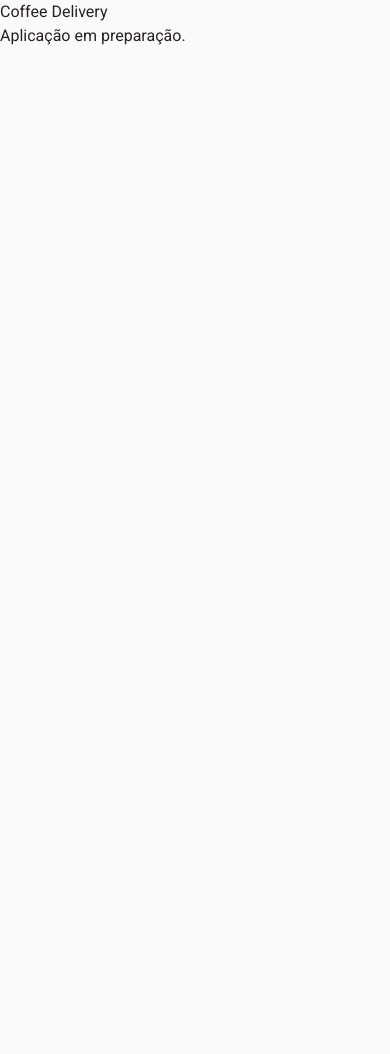
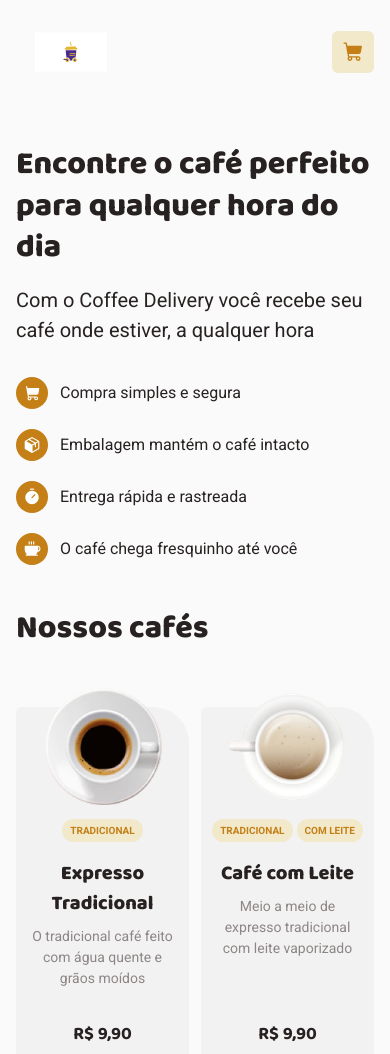
Before and after one commit to Jonhsantos/coffee-delivery-spa, a React (Vite) app: page / in a window 390 px wide. Shown: the top 1054 px of the page. Before the commit the page ends 844 px from the top, so only its background shows below. Built offline with nearby package versions, Linux system fonts and the light colour scheme.

Commit message:
feat: iniciar home e navegacao

```diff
--- a/src/App.tsx
+++ b/src/App.tsx
@@ -1,8 +1,127 @@
-export default function App() {
+import { BrowserRouter, Link, Route, Routes } from 'react-router'
+import { Coffee, Package, ShoppingCart, Timer } from '@phosphor-icons/react'
+import { useState } from 'react'
+import logo from './assets/logo-cafe-rodinhas.svg'
+import { QuantityControl } from './components/QuantityControl'
+import { coffees } from './data/coffees'
+import { useCart } from './hooks/useCart'
+import type { Coffee as CoffeeType } from './types/coffee'
+import { formatBRL } from './utils/money'
+import './styles/app.css'
+
+function Card({ coffee }: { coffee: CoffeeType }) {
+  const [quantity, setQuantity] = useState(1)
+  const [added, setAdded] = useState(false)
+  const { addItem } = useCart()
   return (
-    <main className="bg-surface-page text-text-primary">
-      <h1>Coffee Delivery</h1>
-      <p>Aplicação em preparação.</p>
+    <article className="coffee-card">
+      <img src={coffee.imageUrl} alt={coffee.name} />
+      <div className="tags">
+        {(coffee.tags ?? [coffee.category]).map((tag) => (
+          <span key={tag}>{tag}</span>
+        ))}
+      </div>
+      <h3>{coffee.name}</h3>
+      <p>{coffee.description}</p>
+      <div className="card-actions">
+        <strong>{formatBRL(coffee.priceCents)}</strong>
+        <QuantityControl
+          productName={coffee.name}
+          quantity={quantity}
+          onChange={setQuantity}
+        />
+        <button
+          className="add-button"
+          aria-label={`Adicionar ${coffee.name} ao carrinho`}
+          onClick={() => {
+            addItem(coffee.id, quantity)
+            setAdded(true)
+          }}
+        >
+          <ShoppingCart size={22} weight="fill" />
+        </button>
+      </div>
+      <span className="sr-only" role="status">
+        {added ? `${coffee.name} adicionado ao carrinho` : ''}
+      </span>
+    </article>
+  )
+}
+
+function Home() {
+  return (
+    <main>
+      <section className="hero container">
+        <div>
+          <h1>Encontre o café perfeito para qualquer hora do dia</h1>
+          <p>
+            Com o Coffee Delivery você recebe seu café onde estiver, a qualquer
+            hora
+          </p>
+          <ul className="benefits">
+            <li>
+              <ShoppingCart weight="fill" /> Compra simples e segura
+            </li>
+            <li>
+              <Package weight="fill" /> Embalagem mantém o café intacto
+            </li>
+            <li>
+              <Timer weight="fill" /> Entrega rápida e rastreada
+            </li>
+            <li>
+              <Coffee weight="fill" /> O café chega fresquinho até você
+            </li>
+          </ul>
+        </div>
+        <img className="hero-image" src={coffees[0].imageUrl} alt="" />
+      </section>
+      <section className="container catalog">
+        <h2>Nossos cafés</h2>
+        <div className="coffee-grid">
+          {coffees.map((coffee) => (
+            <Card key={coffee.id} coffee={coffee} />
+          ))}
+        </div>
+      </section>
     </main>
   )
 }
+
+function Placeholder({ title }: { title: string }) {
+  return (
+    <main className="container">
+      <h1>{title}</h1>
+      <Link to="/">Voltar para a Home</Link>
+    </main>
+  )
+}
+
+export default function App() {
+  const { unitCount } = useCart()
+  return (
+    <BrowserRouter>
+      <header className="container header">
+        <Link to="/" aria-label="Café Rodinhas - início">
+          <img src={logo} alt="Café Rodinhas" />
+        </Link>
+        <Link
+          className="cart-link"
+          to="/checkout"
+          aria-label={`Carrinho: ${unitCount} unidades`}
+        >
+          <ShoppingCart size={22} weight="fill" />
+          {unitCount > 0 && <span>{unitCount}</span>}
+        </Link>
+      </header>
+      <Routes>
+        <Route path="/" element={<Home />} />
+        <Route path="/checkout" element={<Placeholder title="Checkout" />} />
+        <Route path="/success" element={<Placeholder title="Confirmação" />} />
+        <Route
+          path="*"
+          element={<Placeholder title="Página não encontrada" />}
+        />
+      </Routes>
+    </BrowserRouter>
+  )
+}
--- /dev/null
+++ b/src/styles/app.css
@@ -0,0 +1,186 @@
+.container {
+  width: min(1120px, calc(100% - 32px));
+  margin-inline: auto;
+}
+.header {
+  height: 104px;
+  display: flex;
+  align-items: center;
+  justify-content: space-between;
+}
+.header img {
+  width: 110px;
+  max-height: 72px;
+}
+.cart-link,
+.add-button {
+  position: relative;
+  display: grid;
+  place-items: center;
+  border: 0;
+  border-radius: 6px;
+  padding: 10px;
+}
+.cart-link {
+  color: var(--color-yellow-dark);
+  background: var(--color-yellow-light);
+}
+.cart-link span {
+  position: absolute;
+  right: -8px;
+  top: -8px;
+  border-radius: 50%;
+  padding: 3px 6px;
+  color: white;
+  background: var(--color-yellow-dark);
+  font-size: 12px;
+}
+.hero {
+  display: grid;
+  grid-template-columns: 3fr 2fr;
+  align-items: center;
+  gap: 48px;
+  padding-block: 80px;
+}
+h1,
+h2,
+h3 {
+  font-family: var(--font-title);
+  font-weight: 800;
+}
+.hero h1 {
+  font-size: clamp(32px, 4vw, 48px);
+  line-height: 1.3;
+}
+.hero p {
+  font-size: 20px;
+  margin-top: 16px;
+}
+.hero-image {
+  width: min(80%, 320px);
+  justify-self: center;
+}
+.benefits {
+  display: grid;
+  grid-template-columns: repeat(2, 1fr);
+  gap: 20px;
+  margin-top: 56px;
+  list-style: none;
+  padding: 0;
+}
+.benefits li {
+  display: flex;
+  align-items: center;
+  gap: 12px;
+}
+.benefits svg {
+  flex: none;
+  color: white;
+  background: var(--color-yellow-dark);
+  border-radius: 50%;
+  padding: 7px;
+  width: 32px;
+  height: 32px;
+}
+.catalog {
+  padding-bottom: 80px;
+}
+.catalog h2 {
+  font-size: 32px;
+  margin-bottom: 54px;
+}
+.coffee-grid {
+  display: grid;
+  grid-template-columns: repeat(4, 1fr);
+  gap: 40px 32px;
+}
+.coffee-card {
+  background: var(--surface-card);
+  border-radius: 6px 36px;
+  text-align: center;
+  padding: 0 20px 20px;
+  display: flex;
+  align-items: center;
+  flex-direction: column;
+}
+.coffee-card > img {
+  width: 120px;
+  height: 120px;
+  object-fit: contain;
+  margin-top: -20px;
+}
+.tags {
+  display: flex;
+  flex-wrap: wrap;
+  justify-content: center;
+  gap: 4px;
+  margin: 12px 0 16px;
+}
+.tags span {
+  background: var(--color-yellow-light);
+  color: var(--color-yellow-dark);
+  border-radius: 100px;
+  padding: 4px 8px;
+  text-transform: uppercase;
+  font-size: 10px;
+  font-weight: 700;
+}
+.coffee-card h3 {
+  font-size: 20px;
+}
+.coffee-card p {
+  color: var(--text-muted);
+  font-size: 14px;
+  margin: 8px 0 32px;
+  flex: 1;
+}
+.card-actions {
+  display: flex;
+  gap: 8px;
+  align-items: center;
+  width: 100%;
+}
+.card-actions strong {
+  margin-right: auto;
+  white-space: nowrap;
+  font-family: var(--font-title);
+  font-size: 18px;
+}
+.add-button {
+  color: white;
+  background: var(--color-purple-dark);
+  cursor: pointer;
+}
+@media (max-width: 900px) {
+  .coffee-grid {
+    grid-template-columns: repeat(3, 1fr);
+  }
+}
+@media (max-width: 650px) {
+  .hero {
+    display: block;
+    padding-block: 40px;
+  }
+  .hero-image {
+    display: none;
+  }
+  .benefits {
+    grid-template-columns: 1fr;
+    margin-top: 32px;
+  }
+  .coffee-grid {
+    grid-template-columns: repeat(2, minmax(0, 1fr));
+    gap: 40px 12px;
+  }
+  .coffee-card {
+    padding-inline: 10px;
+  }
+  .card-actions {
+    flex-wrap: wrap;
+    justify-content: center;
+  }
+  .card-actions strong {
+    width: 100%;
+    margin: 0;
+  }
+}
```
Also changed, not shown: 1 other file (tests, documents, lock files or other folders).
